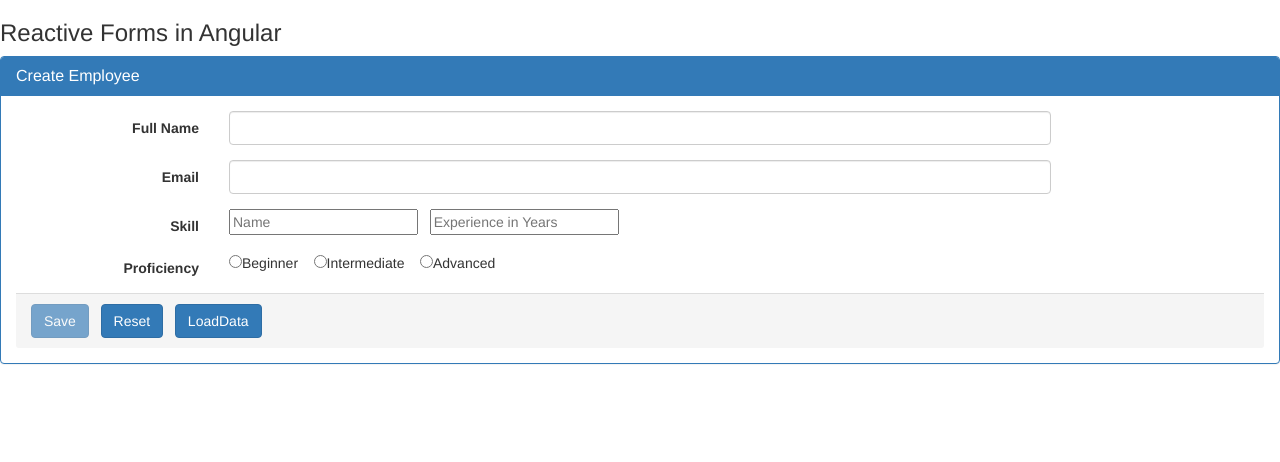
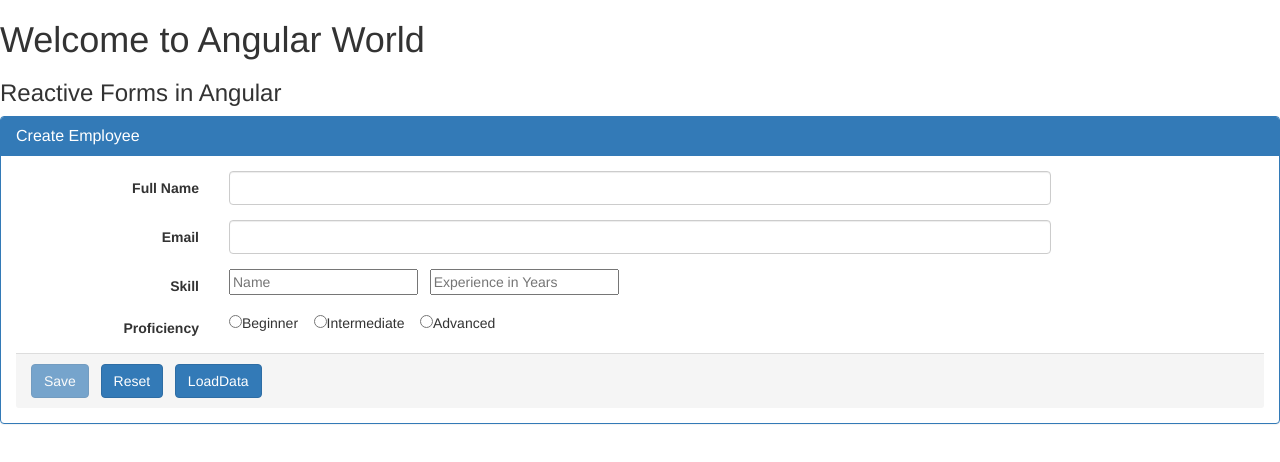
Before and after one commit to Fakhrudeen1977/angular8practice-git, an Angular app: page / in a window 1280 px wide. Shown: the top 462 px of the page. Built offline with nearby package versions, Linux system fonts and the light colour scheme.

Commit message:
employee.component.html modified

```diff
--- a/src/app/employee/employee.component.html
+++ b/src/app/employee/employee.component.html
@@ -1,5 +1,6 @@
+<h1>Welcome to Angular World</h1>
+
 <h3>Reactive Forms in Angular</h3>
-
 <form [formGroup]="employeeForm" (ngSubmit)="save()" class="form-horizontal">
 
     <div class="panel panel-primary">
```
